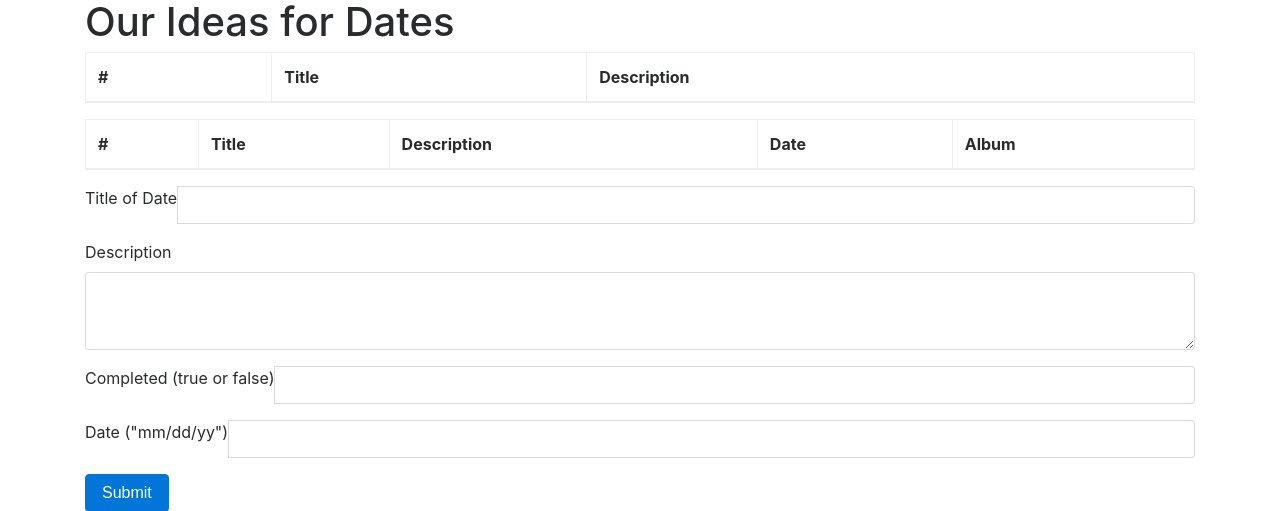
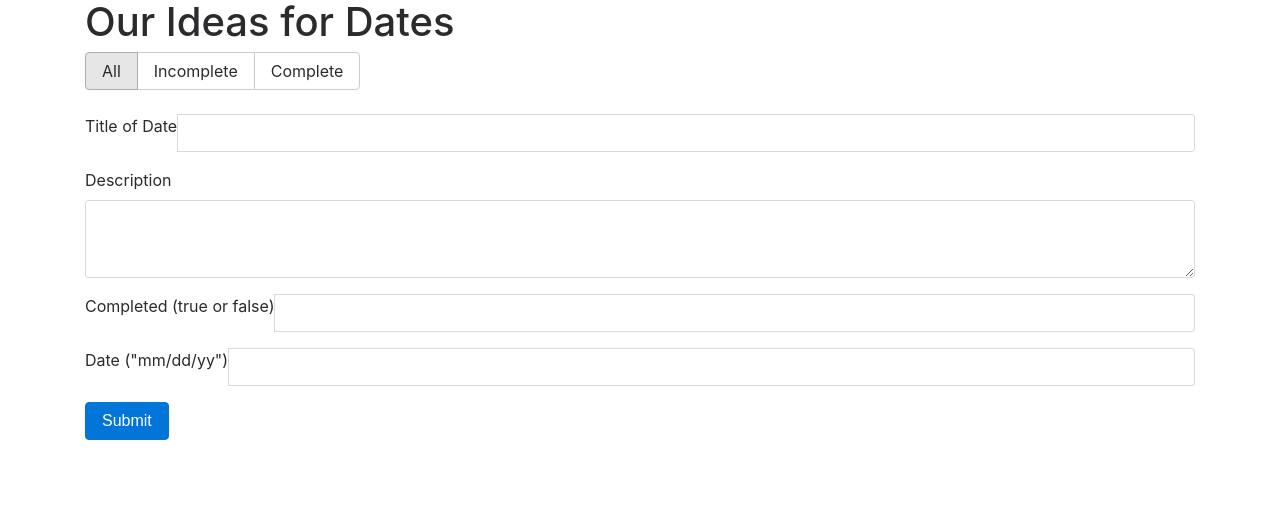
Before and after one commit to SabrinaHerrero/ideas, a web app: page / in a window 1280 px wide. Shown: the top 511 px of the page. Run offline with its HTML, style and script files only (its server is not run), Linux system fonts and the light colour scheme; data that the repository does not hold is empty; some libraries are stand-ins or nearby versions.

Commit message:
Dynamic table loading working correctly, gotta fix the clicky thing. added to readme

```diff
--- a/src/main/webapp/ideas-script.js
+++ b/src/main/webapp/ideas-script.js
@@ -1,41 +1,41 @@
 
 
-        var xmlhttp;
-        //helper function for sending requests
-        function loadXMLDoc(url, cfunc) {
-            if (window.XMLHttpRequest) {// code for IE7+, Firefox, Chrome, Opera, Safari
-                xmlhttp = new XMLHttpRequest();
-            }
-            else {// code for IE6, IE5
-                xmlhttp = new ActiveXObject("Microsoft.XMLHTTP");
-            }
-            xmlhttp.onreadystatechange = function() {
-        	    if (this.readyState == 4 && this.status == 200) {
-        	    	cfunc(this);
-        	    }
-        	  };
-            xmlhttp.open("GET", url, true);
-            xmlhttp.send();
-        }
-
-        $(document).ready(function(){
-        		func1();
-        		func2();
-        });
-
-
-        function func1() {
-            //actually gets response
-            loadXMLDoc("/ideas/dates/complete/", function () {
-               document.getElementById("completed-body").innerHTML = xmlhttp.responseText;
-            });
-        }
-        	function func2() {
-            //actually gets response
-            loadXMLDoc("/ideas/dates/incomplete", function () {
-                document.getElementById("incomplete-body").innerHTML = xmlhttp.responseText;
-            });
-         }
+//var xmlhttp;
+////helper function for sending requests
+//function loadXMLDoc(url, cfunc) {
+//    if (window.XMLHttpRequest) {// code for IE7+, Firefox, Chrome, Opera, Safari
+//        xmlhttp = new XMLHttpRequest();
+//    }
+//    else {// code for IE6, IE5
+//        xmlhttp = new ActiveXObject("Microsoft.XMLHTTP");
+//    }
+//    xmlhttp.onreadystatechange = function () {
+//        if (this.readyState == 4 && this.status == 200) {
+//            cfunc(this);
+//        }
+//    };
+//    xmlhttp.open("GET", url, true);
+//    xmlhttp.send();
+//}
+//
+//$(document).ready(function () {
+//    func1();
+//    func2();
+//});
+//
+//
+//function func1() {
+//    //actually gets response
+//    loadXMLDoc("/ideas/dates/complete/", function () {
+//        document.getElementById("completed-body").innerHTML = xmlhttp.responseText;
+//    });
+//}
+//function func2() {
+//    //actually gets response
+//    loadXMLDoc("/ideas/dates/incomplete", function () {
+//        document.getElementById("incomplete-body").innerHTML = xmlhttp.responseText;
+//    });
+//}
 
 
 //  $.ajax({
@@ -64,29 +64,48 @@
 //         console.log(thrownError);
 //     }
 // });
-$(document).ready(function(){
-    $('#submitButton').on("click", function(event){
+$(document).ready(function () {
 
+    $('#submitButton').on("click", function (event) {
+//alert('submit submitting');
         let title = '' + $('#title').val();
         let description = '' + $('#description').val();
         let complete = '' + $('#completed').val();
         let fecha = '' + $('#fecha').val();
         let dataString = '<date><title>' + title + '</title><description>' + description + '</description><completed>' + complete + '</completed><fecha>' + fecha + '</fecha></date>';
-         $.ajax({ type: "POST",
+        $.ajax({
+            type: "POST",
             url: "ideas/dates",
             data: dataString,
             contentType: "application/xml",
             dataType: "xml",
             cache: false,
-                        error: function() { alert("No data found."); },
-                        success: function(xml) {
+            error: function () { alert("No data found."); },
+            success: function (xml) {
                 //                            alert("it works");
                 //                            alert($(xml).find("project")[0].attr("id"));
             }
         });
         event.preventDefault();
     });
+
+    $.get("/ideas/dates/all/", function(data){
+//        alert(data);
+        $('#table-dates').html(data);
     });
+
+
+
+});
+
+//   function tableSwitcher( presser, {
+//       $('#' + this.id).on("click", function () {
+//         $.get("/ideas/dates/all/", function(data){
+// //        alert(data);
+//         $('#table-dates').html(data);
+//     });
+//     });
+
 
        // $("#txt_name").val()
 //$(document).ready(function(){
--- a/src/main/webapp/index.html
+++ b/src/main/webapp/index.html
@@ -26,36 +26,36 @@
     <script src="https://maxcdn.bootstrapcdn.com/bootstrap/4.0.0-beta.3/js/bootstrap.min.js" integrity="sha384-a5N7Y/aK3qNeh15eJKGWxsqtnX/wWdSZSKp+81YjTmS15nvnvxKHuzaWwXHDli+4"
         crossorigin="anonymous"></script>
 
-    </script>
 
-    <script>
 
-        var xmlhttp;
-        //helper function for sending requests
-        function loadXMLDoc(url, cfunc) {
-            if (window.XMLHttpRequest) {// code for IE7+, Firefox, Chrome, Opera, Safari
-                xmlhttp = new XMLHttpRequest();
-            }
-            else {// code for IE6, IE5
-                xmlhttp = new ActiveXObject("Microsoft.XMLHTTP");
-            }
-            xmlhttp.onreadystatechange = function () {
-                if (this.readyState == 4 && this.status == 200) {
-                    cfunc(this);
-                }
-            };
-            xmlhttp.open("GET", url, true);
-            xmlhttp.send();
-        }
-
-        $.when(
-            $.get("/ideas/dates/complete/", function (complete) {
-                document.getElementById("completed-body").innerHTML = complete;
-            }),
-            $.get("/ideas/dates/incomplete/", function (incomplete) {
-                document.getElementById("incomplete-body").innerHTML = incomplete;
-            })
-        )
+    <script src="ideas-script.js"></script>
+<script>
+//        var xmlhttp;
+//        //helper function for sending requests
+//        function loadXMLDoc(url, cfunc) {
+//            if (window.XMLHttpRequest) {// code for IE7+, Firefox, Chrome, Opera, Safari
+//                xmlhttp = new XMLHttpRequest();
+//            }
+//            else {// code for IE6, IE5
+//                xmlhttp = new ActiveXObject("Microsoft.XMLHTTP");
+//            }
+//            xmlhttp.onreadystatechange = function () {
+//                if (this.readyState == 4 && this.status == 200) {
+//                    cfunc(this);
+//                }
+//            };
+//            xmlhttp.open("GET", url, true);
+//            xmlhttp.send();
+//        }
+//
+//        $.when(
+//            $.get("/ideas/dates/complete/", function (complete) {
+//                document.getElementById("completed-body").innerHTML = complete;
+//            }),
+//            $.get("/ideas/dates/incomplete/", function (incomplete) {
+//                document.getElementById("incomplete-body").innerHTML = incomplete;
+//            })
+//        )
 
    /*      $(document).ready(function(){
         		loadXMLDoc("/ideas/dates/complete/",func1);
@@ -65,7 +65,9 @@
          */
 
 
+
     </script>
+
 
 </head>
 
@@ -74,40 +76,27 @@
         <h1>Our Ideas for Dates</h1>
         <div class="row">
             <div class="col-sm">
-                <table class="table table-bordered">
-                    <thead>
-                        <tr>
-                            <th scope="col">#</th>
-                            <th scope="col">Title</th>
-                            <th scope="col">Description</th>
-                        </tr>
-                    </thead>
-                    <tbody id="incomplete-body">
-                        <!--                   will be populated by js -->
-                    </tbody>
-                </table>
-            </div>
-        </div>
-        <div class="row">
-            <div class="col-sm">
-                <table class="table table-bordered">
-                    <thead>
-                        <tr>
-                            <th scope="col">#</th>
-                            <th scope="col">Title</th>
-                            <th scope="col">Description</th>
-                            <th scope="col">Date</th>
-                            <th scope="col">Album</th>
-                        </tr>
-                    </thead>
-                    <tbody id="completed-body">
-                        <!--                   will be populated by js -->
-                    </tbody>
+                <div class="btn-group btn-group-toggle" data-toggle="buttons">
+  <label class="btn btn-secondary active">
+    <input type="radio" name="options" id="show-all" autocomplete="off" checked> All
+  </label>
+  <label class="btn btn-secondary">
+    <input type="radio" name="options" id="show-incomplete" autocomplete="off"> Incomplete
+  </label>
+  <label class="btn btn-secondary">
+    <input type="radio" name="options" id="show-complete" autocomplete="off"> Complete
+  </label>
+</div>
+                <div id= "table">
+                <table class="table table-bordered" id="table-dates">
 
                 </table>
             </div>
         </div>
-    </div>
+
+            </div>
+        </div>
+
 
     <!-- form to test POST -->
     <div class="container">
```
Also changed, not shown: src/main/java/assign/resources/IdeasResource.java (+8 -5 lines), README.txt. Lines whose indentation alone changed are shown as unchanged.
